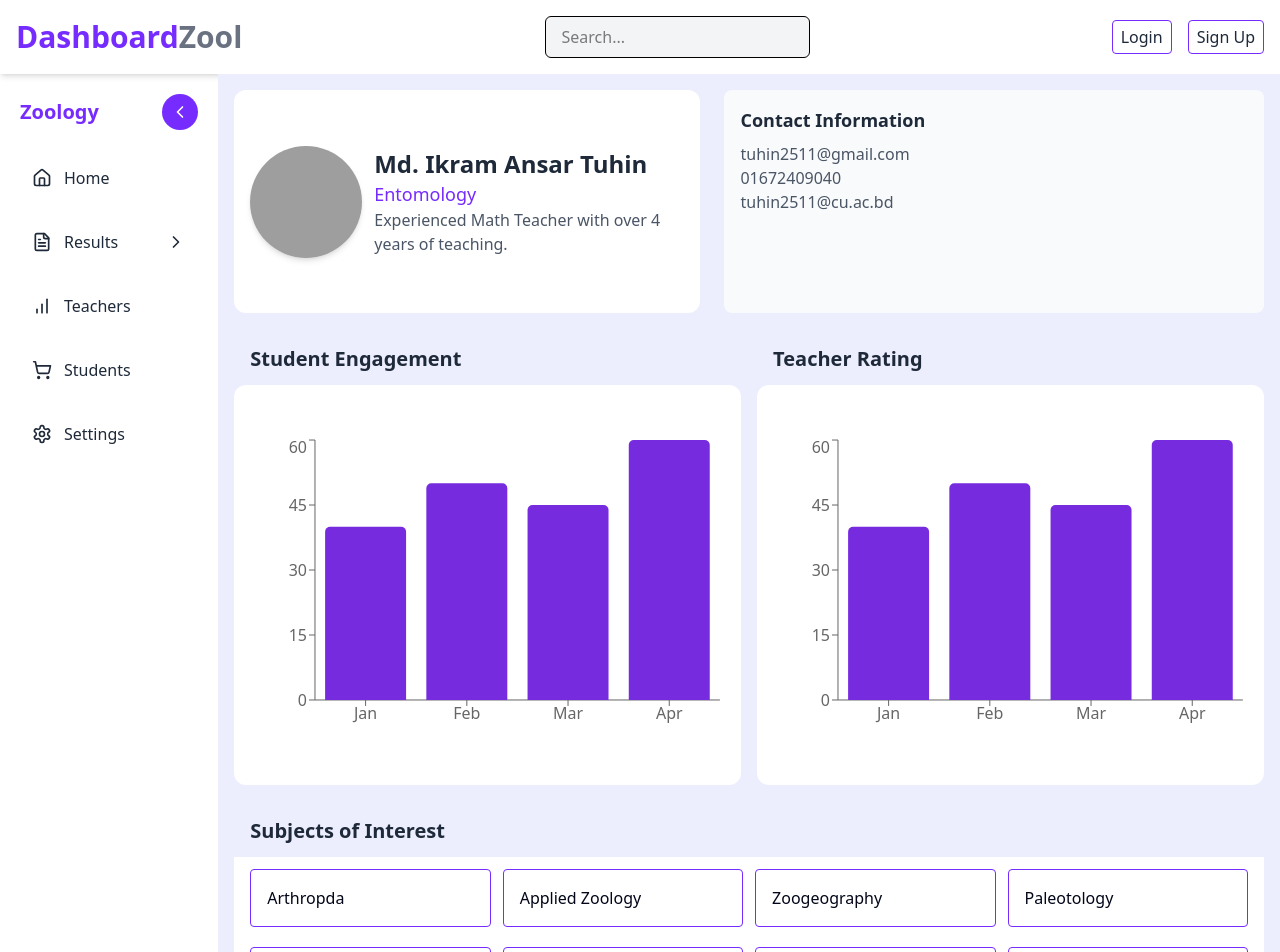
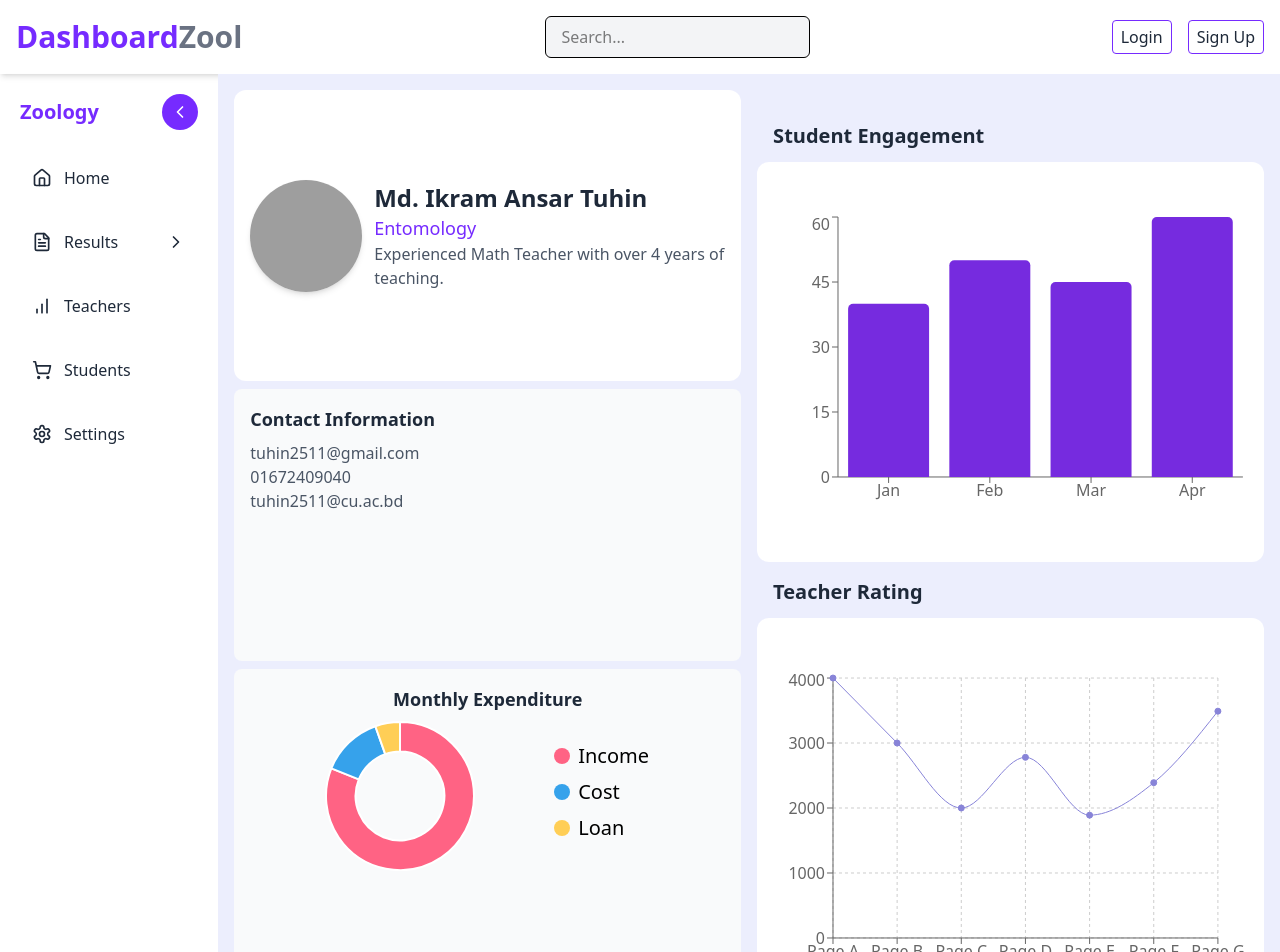
Before and after one commit to Nazim6269/Dashboard_React19, a React (Vite) app: page /teachers/1 in a window 1280 px wide. Shown: the top 952 px of the page. Built offline with nearby package versions, Linux system fonts and the light colour scheme; grey boxes are pictures that could not be loaded.

Commit message:
added responsiveness in single teacher page

```diff
--- a/package.json
+++ b/package.json
@@ -11,9 +11,11 @@
   },
   "dependencies": {
     "@tailwindcss/vite": "^4.0.0",
+    "chart.js": "^4.4.7",
     "lucide-react": "^0.474.0",
     "react": "^19.0.0",
     "react-calendar": "^5.1.0",
+    "react-chartjs-2": "^5.3.0",
     "react-dom": "^19.0.0",
     "react-router-dom": "6",
     "recharts": "^2.15.1",
--- a/src/components/SubOfInterest.tsx
+++ b/src/components/SubOfInterest.tsx
@@ -4,12 +4,12 @@ interface Props {
 
 const SubOfInterest: React.FC<Props> = ({ subjectOfInt }) => {
   return (
-    <ul className="mt-3 grid grid-cols-4 gap-3 bg-white rouneded-xl px-4 py-3">
+    <ul className="mt-3 grid grid-cols-1 sm:grid-cols-2 md:grid-cols-4 gap-3 bg-white rouneded-xl px-4 py-3">
       {subjectOfInt.map((subject: string) => (
         <>
           <li
             key={subject}
-            className="px-4 mb-2 py-4 text-md font-medium text-slate-950 border-1 border-primary-500 rounded-sm"
+            className="px-4 mb-2 py-4 text-sm md:text-md font-medium text-slate-950 border-1 border-primary-500 rounded-sm"
           >
             {subject}
           </li>
--- /dev/null
+++ b/src/components/charts/TeacherExpenditure.tsx
@@ -0,0 +1,64 @@
+import { ArcElement, Chart as ChartJS, Legend, Tooltip } from "chart.js";
+import { Doughnut } from "react-chartjs-2";
+
+// Register necessary Chart.js components
+ChartJS.register(ArcElement, Tooltip, Legend);
+
+const TeacherExpenditure = () => {
+  // Chart data
+  const data = {
+    labels: ["Income", "Cost", "Loan"],
+    datasets: [
+      {
+        data: [30000, 5000, 2000],
+        backgroundColor: ["#FF6384", "#36A2EB", "#FFCE56"],
+        hoverBackgroundColor: ["#FF6384", "#36A2EB", "#FFCE56"],
+      },
+    ],
+  };
+
+  // Chart options
+  const options = {
+    responsive: true,
+    maintainAspectRatio: false,
+    plugins: {
+      legend: {
+        display: false, // Hide default legend
+      },
+    },
+    cutout: "60%", // Adjust the hole size for a cleaner look
+  };
+
+  // Custom labels for displaying outside
+  const labels = [
+    { name: "Income", color: "#FF6384" },
+    { name: "Cost", color: "#36A2EB" },
+    { name: "Loan", color: "#FFCE56" },
+  ];
+
+  return (
+    <div className="flex flex-col sm:flex-row items-center justify-start gap-1">
+      {/* Chart Container */}
+      <div>
+        <Doughnut data={data} options={options} />
+      </div>
+
+      {/* Custom Legend */}
+      <div>
+        {labels.map((label, index) => (
+          <div key={index} className="flex items-center mb-2">
+            <span
+              className={`w-4 h-4 mr-2 rounded-2xl inline-block`}
+              style={{
+                backgroundColor: label.color,
+              }}
+            ></span>
+            <span className="text-xl">{label.name}</span>
+          </div>
+        ))}
+      </div>
+    </div>
+  );
+};
+
+export default TeacherExpenditure;
--- /dev/null
+++ b/src/components/charts/TeacherRatingChart.tsx
@@ -0,0 +1,39 @@
+import {
+  CartesianGrid,
+  Line,
+  LineChart,
+  ResponsiveContainer,
+  Tooltip,
+  XAxis,
+  YAxis,
+} from "recharts";
+import { teacherRatingData } from "../../data/data";
+
+const TeacherRatingChart = () => {
+  return (
+    <div className="w-full h-[75%]">
+      <ResponsiveContainer width="100%" height={300}>
+        <LineChart
+          width={500}
+          height={200}
+          data={teacherRatingData}
+          syncId="anyId"
+          margin={{
+            top: 10,
+            right: 30,
+            left: 0,
+            bottom: 0,
+          }}
+        >
+          <CartesianGrid strokeDasharray="3 3" />
+          <XAxis dataKey="name" />
+          <YAxis />
+          <Tooltip />
+          <Line type="monotone" dataKey="uv" stroke="#8884d8" fill="#8884d8" />
+        </LineChart>
+      </ResponsiveContainer>
+    </div>
+  );
+};
+
+export default TeacherRatingChart;
--- a/src/components/screens/SingleTeacher.tsx
+++ b/src/components/screens/SingleTeacher.tsx
@@ -7,6 +7,8 @@ import {
   subjectOfInt,
 } from "../../data/data";
 import { TeacherBarChart } from "../charts/BarChart";
+import TeacherExpenditure from "../charts/TeacherExpenditure";
+import TeacherRatingChart from "../charts/TeacherRatingChart";
 import Education from "../Education";
 import HonorsAwards from "../HonsAwards";
 import Publications from "../Publications";
@@ -55,16 +57,17 @@ const SingleTeacher = () => {
     return <div className="text-center text-gray-500">Loading...</div>;
 
   return (
-    <div className="w-full px-4 py-4 bg-secondary ">
+    <section className="w-full grid grid-cols-1 lg:grid-cols-2 gap-4 2xl:grid-cols-1 px-4 py-4 bg-secondary ">
       {/* Teacher Profile */}
-      <div className="flex h-[223px] gap-6">
-        <div className="bg-white px-4 flex items-center justify-center gap-3 rounded-xl">
+      <section className="grid grid-cols-1 2xl:grid-cols-3 gap-2">
+        {/*user  info div  */}
+        <div className="bg-white min-h-[160px] py-3 px-4 flex flex-col sm:flex-row  items-start sm:items-center justify-center gap-3 rounded-xl">
           <img
             src={teacher.image}
             alt={teacher.name}
             className="w-28 h-28 rounded-full shadow-md"
           />
-          <div>
+          <div className="flex flex-col justify-start">
             <h2 className="text-2xl font-semibold text-gray-800">
               {teacher.name}
             </h2>
@@ -74,7 +77,7 @@ const SingleTeacher = () => {
         </div>
 
         {/* Contact Information */}
-        <div className="w-2xl  bg-gray-50 p-4 rounded-lg">
+        <div className=" bg-gray-50 p-4 rounded-lg">
           <h3 className="text-lg mb-2 font-semibold text-gray-800">
             Contact Information
           </h3>
@@ -82,11 +85,19 @@ const SingleTeacher = () => {
           <p className="text-gray-600"> 01672409040</p>
           <p className="text-gray-600">tuhin2511@cu.ac.bd</p>
         </div>
-      </div>
+
+        {/* monthly expenditure div */}
+        <div className="  bg-gray-50 p-4 rounded-lg">
+          <h3 className="text-lg mb-2 text-center font-semibold text-gray-800">
+            Monthly Expenditure
+          </h3>
+          <TeacherExpenditure />
+        </div>
+      </section>
 
       {/* Performance Chart */}
-      <div className=" mt-8 flex gap-4 justify-between">
-        <div className="flex gap-4 w-full">
+      <section className="mt-8 flex gap-4 justify-between">
+        <div className="flex flex-col 2xl:flex-row  gap-4 w-full">
           <div className=" w-full">
             <h3 className="px-4 text-xl font-semibold text-gray-800">
               Student Engagement
@@ -102,11 +113,11 @@ const SingleTeacher = () => {
             </h3>
             <div className="rounded-xl flex items-center px-4 mt-3 bg-white h-[400px]">
               {" "}
-              <TeacherBarChart stats={teacher.stats} />
+              <TeacherRatingChart />
             </div>
           </div>
         </div>
-      </div>
+      </section>
 
       {/* subject of interest */}
       <section className="w-full mt-8">
@@ -137,7 +148,7 @@ const SingleTeacher = () => {
           <Publications publications={publicationsData} />
         </div>
       </section>
-    </div>
+    </section>
   );
 };
 
--- a/src/data/data.ts
+++ b/src/data/data.ts
@@ -14,6 +14,51 @@ export const pieChartFemale = [
   { name: "Supplement", value: 34 },
   { name: "Special", value: 5 },
   { name: "Dropout", value: 7 },
+];
+
+export const teacherRatingData = [
+  {
+    name: "Page A",
+    uv: 4000,
+    pv: 2400,
+    amt: 2400,
+  },
+  {
+    name: "Page B",
+    uv: 3000,
+    pv: 1398,
+    amt: 2210,
+  },
+  {
+    name: "Page C",
+    uv: 2000,
+    pv: 9800,
+    amt: 2290,
+  },
+  {
+    name: "Page D",
+    uv: 2780,
+    pv: 3908,
+    amt: 2000,
+  },
+  {
+    name: "Page E",
+    uv: 1890,
+    pv: 4800,
+    amt: 2181,
+  },
+  {
+    name: "Page F",
+    uv: 2390,
+    pv: 3800,
+    amt: 2500,
+  },
+  {
+    name: "Page G",
+    uv: 3490,
+    pv: 4300,
+    amt: 2100,
+  },
 ];
 
 export const dataMin = [
```
Also changed, not shown: 1 other file (tests, documents, lock files or other folders).
